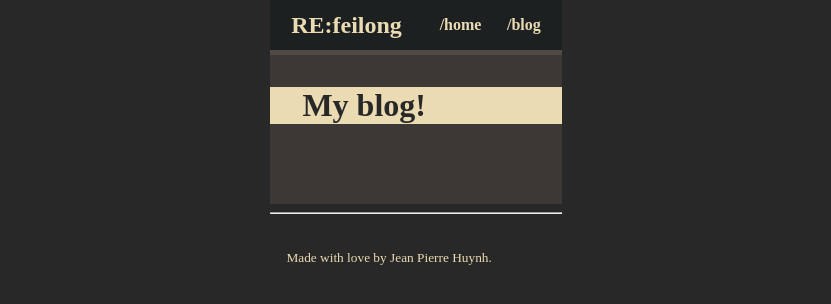
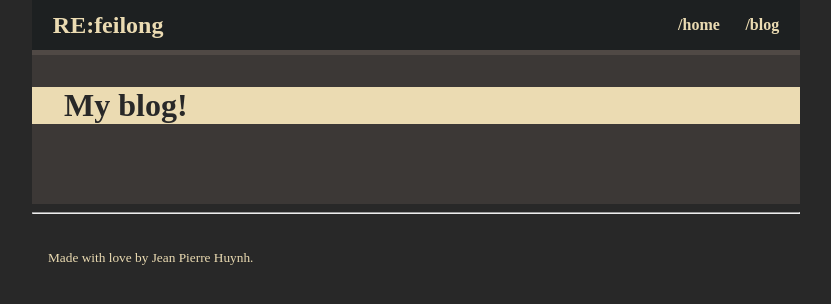
Before and after one commit to jeanmadao/homepage, a Flask app: page /blog/ in a window 1280 px wide. Shown: the top 304 px of the page, without its empty margins (224-1055 px from the left). Run offline with Flask 3, Linux system fonts and the light colour scheme; some web fonts are replaced.

```diff
--- a/static/css/style.css
+++ b/static/css/style.css
@@ -49,7 +49,7 @@ body {
 }
 
 #page {
-  max-width: 768px;
+  width: 768px;
 }
 
 @media only screen and (max-width: 768px) {
--- a/static/sass/_general.scss
+++ b/static/sass/_general.scss
@@ -7,7 +7,7 @@ body {
 }
 
 #page {
-  max-width: 768px;
+  width: 768px;
 }
 
 @media only screen and (max-width: 768px) {
```
